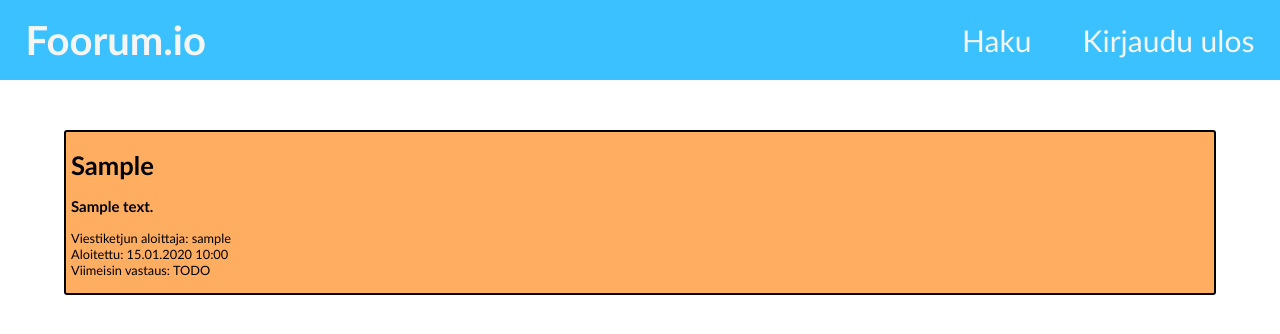
After one commit to sonicsasha/Foorum.io, a Flask app: template templates/threads.html in a window 1280 px wide. The commit adds this page. Shown: the top 334 px of the page. Run offline with Flask 2, Linux system fonts and the light colour scheme; the template is opened without the code that fills it: most values are stand-ins (such as "Sample title", 1, 10 or a date in 2020).

Commit message:
ADD threads menu
Added a threads menu where users can select a thread they'd like to see. Also started working on a menu for editing existing topics.

```diff
--- a/app.py
+++ b/app.py
@@ -1,11 +1,8 @@
-from crypt import methods
-from queue import Empty
-import re
 from urllib import request
 from flask import Flask
 from flask import render_template, request, session, redirect
 from flask_sqlalchemy import SQLAlchemy
-from os import getenv
+from os import access, getenv
 from werkzeug.security import check_password_hash, generate_password_hash
 
 app = Flask(__name__)
@@ -24,16 +21,19 @@ def notLoggedIn():
 def getAuthLevel():
     return db.session.execute("SELECT auth_level FROM users WHERE username=:username", {"username": session["username"]}).fetchone()[0]
 
+def getUserId():
+    return db.session.execute("SELECT id FROM users WHERE username=:username", {"username":session["username"]}).fetchone()[0]
+
 
 @app.route("/")
 def mainpage():
     if notLoggedIn():
         return redirect("/login")
 
-    user_id=db.session.execute("SELECT id FROM users WHERE username=:username", {"username":session["username"]}).fetchone()[0]
-    auth_level=db.session.execute("SELECT auth_level FROM users WHERE username=:username", {"username": session["username"]} ).fetchone()
+    user_id = getUserId()
+    auth_level = getAuthLevel()
 
-    if auth_level[0]>=1: #Moderators and admins can see all topics
+    if auth_level>=1: #Moderators and admins can see all topics
         sql="SELECT T.id, T.topic_name, T.topic_desc, T.is_hidden FROM topics T;"
     else:
         sql="SELECT T.id, T.topic_name, T.topic_desc, T.is_hidden FROM topics T LEFT JOIN topicsAccess TA ON TA.topic_id=T.id  WHERE T.is_hidden=False OR TA.user_id=:user_id;"
@@ -44,22 +44,73 @@ def mainpage():
 
 
 
-    return render_template("topics.html", topics=topics, auth_level=auth_level[0])
+    return render_template("topics.html", topics=topics, auth_level=auth_level)
+
+@app.route("/topic/<int:id>")
+def threads(id):
+    if notLoggedIn():
+        return redirect("/")
+
+    is_hidden = db.session.execute("SELECT is_hidden FROM topics WHERE id=:id", {"id":id}).fetchone()
+    if not is_hidden: #Check if the topic even exists.
+        return("Aihetta ei löytynyt. Yritä uudelleen!")
+
+    if is_hidden[0]==True:
+        has_access=db.session.execute("SELECT topic_id FROM topicsAccess WHERE topic_id=:id AND user_id=:user_id", {"id":id, "user_id":getUserId()}).fetchone()
+        if not has_access: #If the topic is private, then check that the user has access to the topic.
+            return ("Sinulla ei ole pääsyä tähän aiheeseen. Mene pois! >:(")
+
+    sql="SELECT U.username, T.thread_header, T.thread_desc, T.sent_at, T.edited_at FROM threads T LEFT JOIN users U ON U.id=T.poster_id WHERE T.topic_id=:topic_id"
+    threads=db.session.execute(sql, {"topic_id":id})
+    return render_template("threads.html", threads=threads, auth_level=getAuthLevel(), topic_id=id)
+
+@app.route("/topic/<int:id>/edit", methods=["GET"])
+def editTopicForm(id):
+    if notLoggedIn():
+        return redirect("/")
+
+
+    if getAuthLevel()<=1:
+        return ("You don't have the necessary permissions to perform this task.")
+
+    sql="SELECT topic_name, topic_desc, is_hidden FROM topics WHERE id=:id"
+    topic=db.session.execute(sql, {"id":id}).fetchone()
+
+    access=""
+    sql="SELECT U.username FROM users U LEFT JOIN topicsAccess TA ON TA.topic_id=:id AND U.id=TA.user_id"
+    for user in db.session.execute(sql, {"id":id}).fetchall(): #Get the usernames that have access to the topic.
+        access+=f"{user[0]}, "
+
+    return render_template(
+        "topic_editor.html",
+        title="Muokkaa aihetta",
+        submit="Tallenna muutokset",
+        action=f"/topic/{int}/edit",
+        topic=topic,
+        access=access)
+
+
 
 
 @app.route("/topic/new", methods=["GET"])
 def newTopic_form():
+    if notLoggedIn():
+        return redirect("/")
+
     try:
         if getAuthLevel()<=1:
             return ("You don't have the necessary permissions to perform this task.")
 
-        return render_template("topic_editor.html")
+        return render_template("topic_editor.html", title="Luo uusi aihe", submit="Luo aihe", action="/topic/new")
 
     except:
         return redirect("/")
 
 @app.route("/topic/new", methods=["POST"])
 def create_new_topic():
+    if notLoggedIn():
+        return redirect("/")
+
     topic_name=request.form["name"]
     topic_desc=request.form["desc"]
     access=request.form["access"]
--- a/static/styles/site.css
+++ b/static/styles/site.css
@@ -55,6 +55,22 @@
     background-color: #8aa0aa;
 }
 
+.thread {
+    margin-left: 5vw;
+    margin-right: 5vw;
+    height: auto;
+    width: auto;
+    margin-top:  50px;
+    margin-bottom: 50px;
+    background-color: #ffae61;
+    border-radius: 3px;
+    border-style: solid;
+    border-width: 2px;
+    font-size: 0.8em;
+    padding-left: 5px;
+    padding-top: 1px;
+    padding-bottom: 15px;
+}
 
 
 .newButton {
--- /dev/null
+++ b/templates/threads.html
@@ -0,0 +1,29 @@
+<!DOCTYPE html>
+<link rel="stylesheet" href="{{ url_for('static',filename='styles/site.css') }}">
+<meta name="viewport" content="width=device-width, initial-scale=1">
+
+<title>Foorum.io</title>
+
+{% extends "site_layout.html" %}
+
+{% block content %}
+
+{% for thread in threads %}
+<div class="thread" style="cursor: pointer;" onclick="window.location='/thread';">
+    <h1><a>{{thread.thread_header}}</a></h1></li>
+    <h3><a>{{thread.thread_desc}}</a></h3>
+    <a>Viestiketjun aloittaja: {{thread.username}}</a>
+    <br>
+    <a>Aloitettu: {{thread.sent_at.strftime("%d.%m.%Y %H:%M")}}</a>
+    <br>
+    <a>Viimeisin vastaus: TODO</a>
+</div>
+{% endfor %}
+
+{% if auth_level >= 2 %}
+
+<button type="button" onclick="window.location='/topic/{{topic_id}}/edit'" class="newButton"> Muokkaa aihetta </button>
+
+{% endif %}
+
+{% endblock %}
--- a/templates/topic_editor.html
+++ b/templates/topic_editor.html
@@ -9,7 +9,7 @@
 {% block content %}
 
 <form action="/topic/new" method="post">
-    <h2>Luo uusi aihe</h2>
+    <h2>{{title}}</h2>
     <br>
     Aihe:
     <br>
@@ -32,7 +32,7 @@
     <br>
     <a style="color: red;">{{message}}</a>
     {% endfor %}
-    <input type="submit" value="Luo aihe" class="newButton">
+    <input type="submit" value="{{submit}}" class="newButton">
 </form>
 
 {% endblock %}
```
Also changed, not shown: schema.sql (+10 -0 lines).
